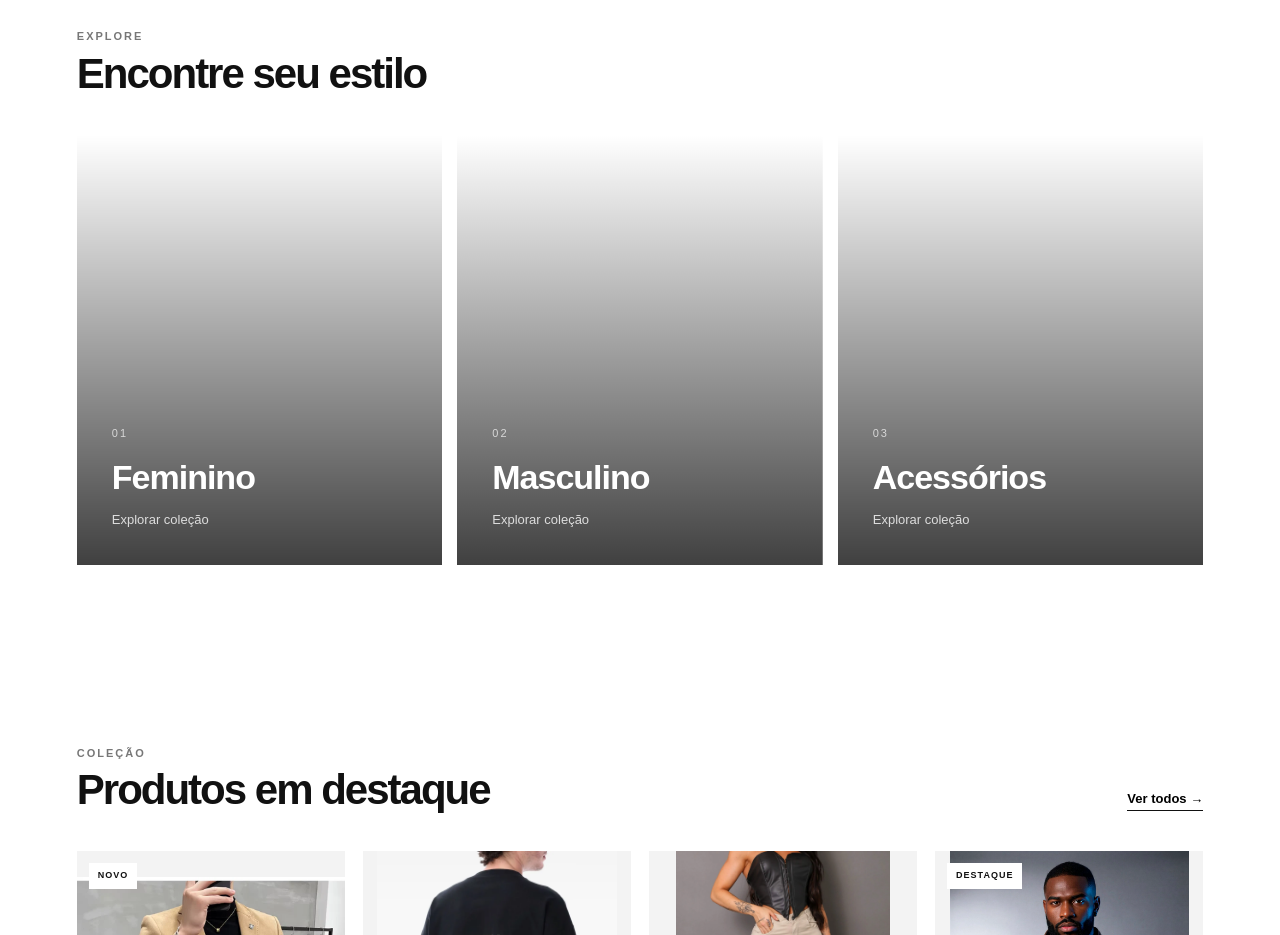
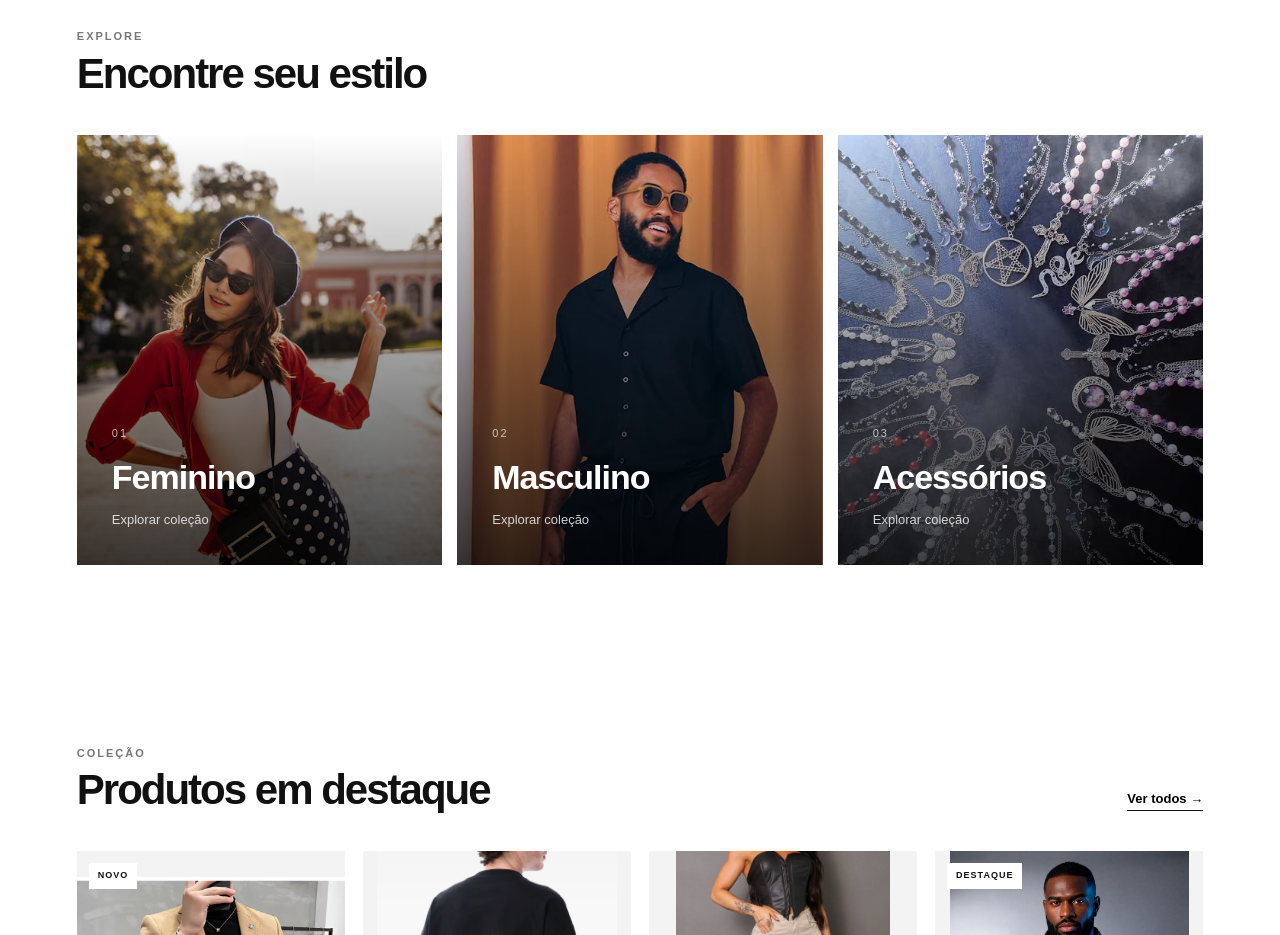
Before and after one commit to Fast-Fashion-SA/future, a plain HTML site: page index.html in a window 1280 px wide. Shown: the part 800-1735 px from the top of the page. Drawn offline with Linux system fonts and the light colour scheme.

Commit message:
Update style.css

```diff
--- a/style.css
+++ b/style.css
@@ -379,7 +379,7 @@ input {
             transparent,
             rgba(0, 0, 0, 0.75)
         ),
-        url("images/posando.avif");
+        url("posando.avif");
 }
 
 
@@ -391,7 +391,7 @@ input {
             transparent,
             rgba(0, 0, 0, 0.75)
         ),
-        url("images/stye.jfif");
+        url("stye.jfif");
 }
 
 
@@ -403,7 +403,7 @@ input {
             transparent,
             rgba(0, 0, 0, 0.75)
         ),
-        url("images/açessorios.jfif");
+        url("açessorios.jfif");
 }
 
 .category-card:hover {
```
